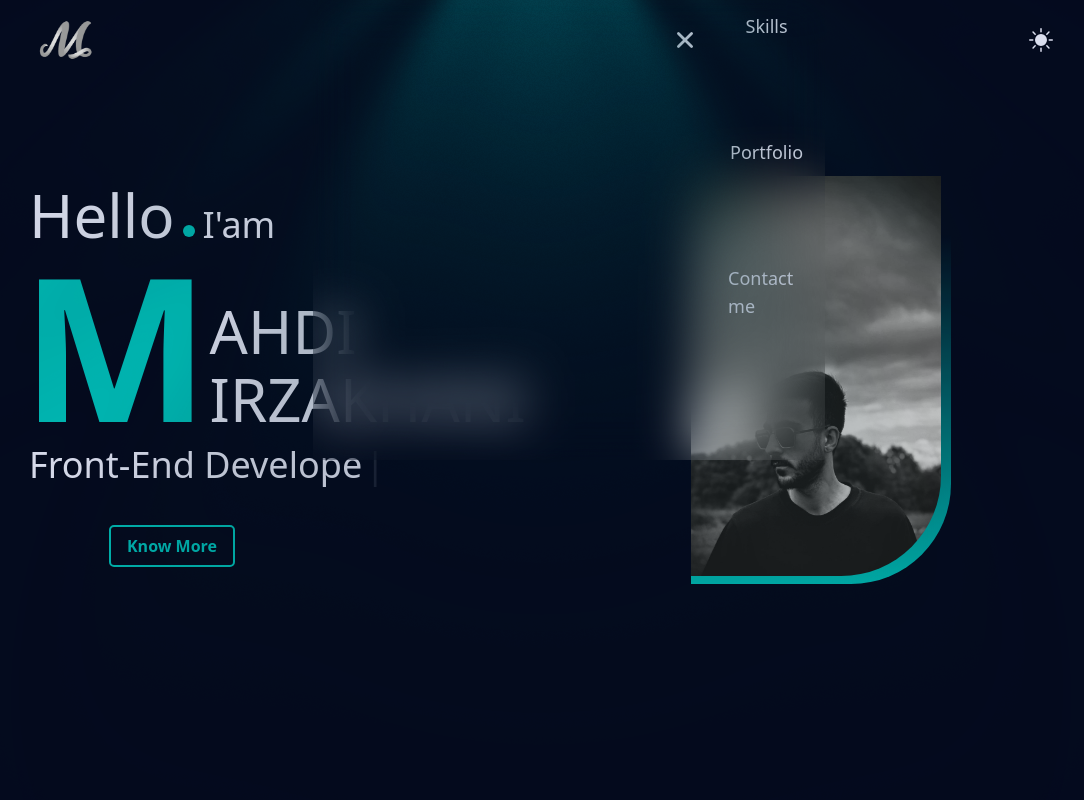
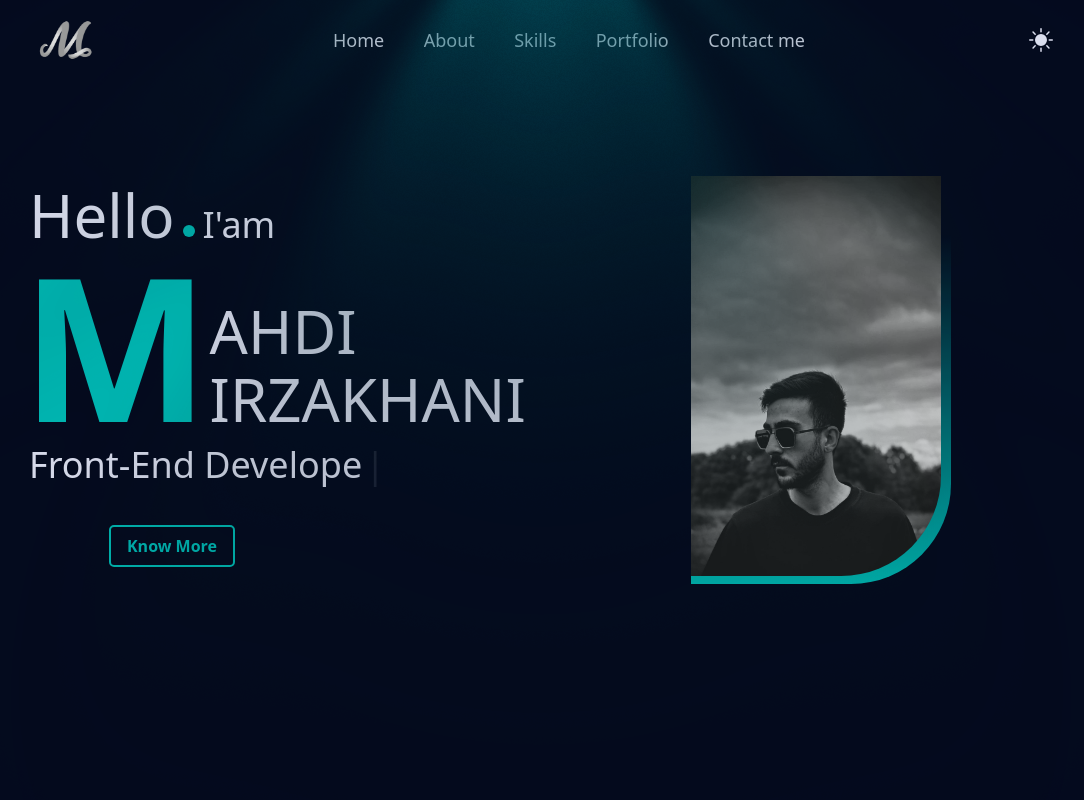
Before and after one commit to mahdimirzakhanii/resume, a React (Vite) app: page / in a window 1280 px wide. Shown: the top 800 px of the page, without its empty margins (99-1183 px from the left). Built offline with nearby package versions, Linux system fonts and the light colour scheme.

Commit message:
edit menu hamburger2

```diff
--- a/src/Components/Header.jsx
+++ b/src/Components/Header.jsx
@@ -30,7 +30,7 @@ function Header() {
           <p className=" text-secondary leading-[120px] lg:leading-[200px] font-semibold text-[150px] lg:text-[200px]">
             M
           </p>
-          <div className="flex flex-col gap-2 items-start mb-1 lg:mb-4 lg:gap-2">
+          <div className="flex flex-col gap-2 items-start -mb-1 lg:mb-4 lg:gap-2">
             <p className="dark:text-primary leading-none text-tertiary text-[40px] lg:text-6xl">
               AHDI
             </p>
--- a/src/Components/Nav.jsx
+++ b/src/Components/Nav.jsx
@@ -33,6 +33,7 @@ const Nav = ({ toggleDarkMode }) => {
   const [theme, setTheme] = useState(true);
   const [show, setShow] = useState(true);
   const [hasScrolled, setHasScrolled] = useState(false);
+
   //  hamburger menu
   const checkSize = () => {
     if (window.innerWidth < 768) {
@@ -41,6 +42,7 @@ const Nav = ({ toggleDarkMode }) => {
       setShow(true);
     }
   };
+
   useEffect(() => {
     window.addEventListener("resize", checkSize);
     checkSize();
@@ -49,7 +51,7 @@ const Nav = ({ toggleDarkMode }) => {
 
   // Remove Scroller
   useEffect(() => {
-    if (show) {
+    if (window.innerWidth < 768 && show) {
       document.body.style.overflow = "hidden"
     } else {
       document.body.style.overflow = "auto"
@@ -77,9 +79,7 @@ const Nav = ({ toggleDarkMode }) => {
           <div className="flex md:hidden flex-row-reverse md:flex-row justify-between md:justify-around ">
             <div
               className="flex justify-center items-center"
-              onClick={() => {
-                setShow(!show);
-              }}
+              onClick={() => setShow(!show)}
             >
               <RxHamburgerMenu className="text-tertiary dark:text-primary text-3xl " />
             </div>
@@ -88,14 +88,14 @@ const Nav = ({ toggleDarkMode }) => {
 
         <div className={`justify-center gap-2 items-center w-[50%] ${show ? "flex" : "hidden"}`}>
           {show && (
-            <div className="fixed md:static flex items-center p-5 justify-between w-full right-0 top-0 min-h-screen overflow-hidden bg-black/40 backdrop-blur-xl md:bg-transparent z-50 ">
+            <div className="fixed md:static flex items-center p-5 justify-between w-full right-0 top-0 min-h-screen md:min-h-fit overflow-hidden bg-black/40 backdrop-blur-xl md:backdrop-blur-none md:bg-transparent z-50 ">
               <ul
                 className={`flex flex-col min-h-screen w-full md:flex-row gap-5 justify-start items-center
                    ${show ? "md:flex " : "hidden absolute "}`}
               >
-                <li className="w-full flex items-center justify-end ">
+                <li className="w-full flex md:hidden items-center justify-end ">
                   <button
-                    className="text-tertiary text-3xl focus:bg-secondary rounded-full p-2 relative"
+                    className="text-white bg-secondary text-xl focus:bg-secondary rounded-full p-1 relative"
                     onClick={() => {
                       if (window.innerWidth < 768) setShow(false);
                     }}
@@ -104,7 +104,7 @@ const Nav = ({ toggleDarkMode }) => {
                   </button>
                 </li>
 
-                <div className="flex items-center justify-between flex-col min-h-[70vh]">
+                <div className="flex items-center justify-between w-full md:flex-row flex-col min-h-[70vh]">
                   {nav.map((item, index) => (
                     <Link
                       key={index}
```
